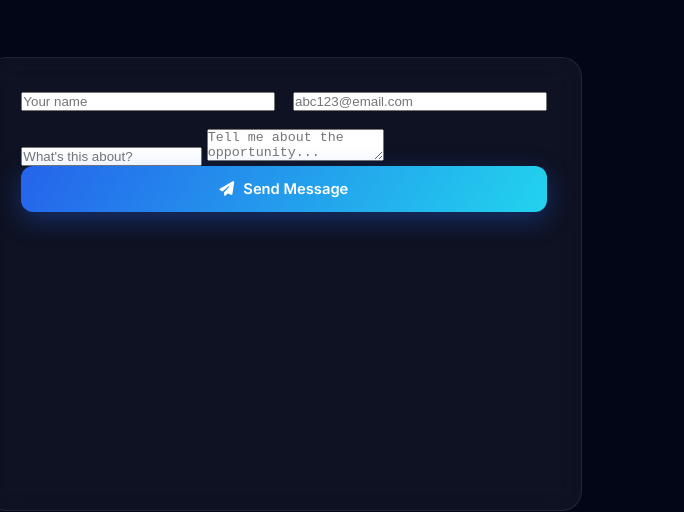
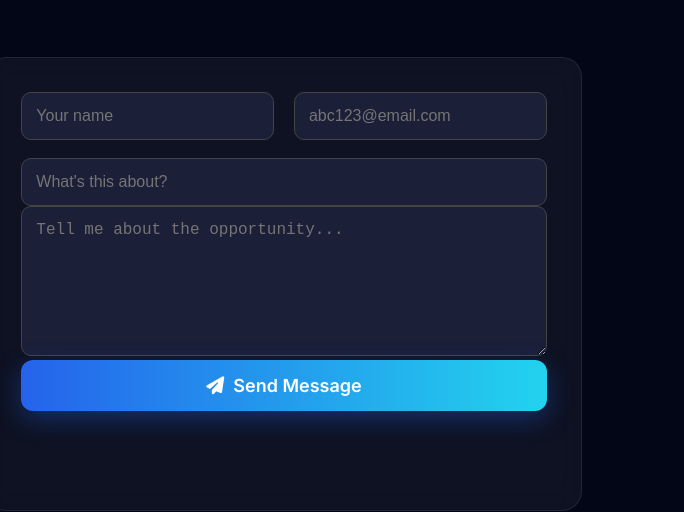
Before and after one commit to Sathish1776/Portfolio, a plain HTML site: page index.html in a window 1280 px wide. Shown: the part 7104-7616 px from the top of the page, 596-1280 px from the left. Drawn offline with nearby package versions, Linux system fonts and the light colour scheme; animation ran at ten frames a second.

Commit message:
Update index.html

```diff
--- a/index.html
+++ b/index.html
@@ -372,6 +372,46 @@ footer .heart{color:#EF4444;}
 
 @media(prefers-reduced-motion: reduce){
   *{animation:none !important;transition:none !important;}
+}
+  .contact-form input,
+.contact-form textarea{
+    width:100%;
+    padding:14px;
+    border-radius:10px;
+    border:1px solid #444;
+    background:#1b1f38;
+    color:white;
+    font-size:16px;
+    box-sizing:border-box;
+}
+
+.contact-form textarea{
+    min-height:150px;
+    resize:vertical;
+}
+
+.contact-form .field{
+    margin-bottom:20px;
+}
+
+.contact-form .form-row{
+    display:flex;
+    gap:20px;
+}
+
+.contact-form .form-row .field{
+    flex:1;
+}
+
+.contact-form button{
+    width:100%;
+    padding:15px;
+    border:none;
+    border-radius:12px;
+    background:linear-gradient(90deg,#2563eb,#22d3ee);
+    color:white;
+    font-size:18px;
+    cursor:pointer;
 }
 </style>
 </head>
```
